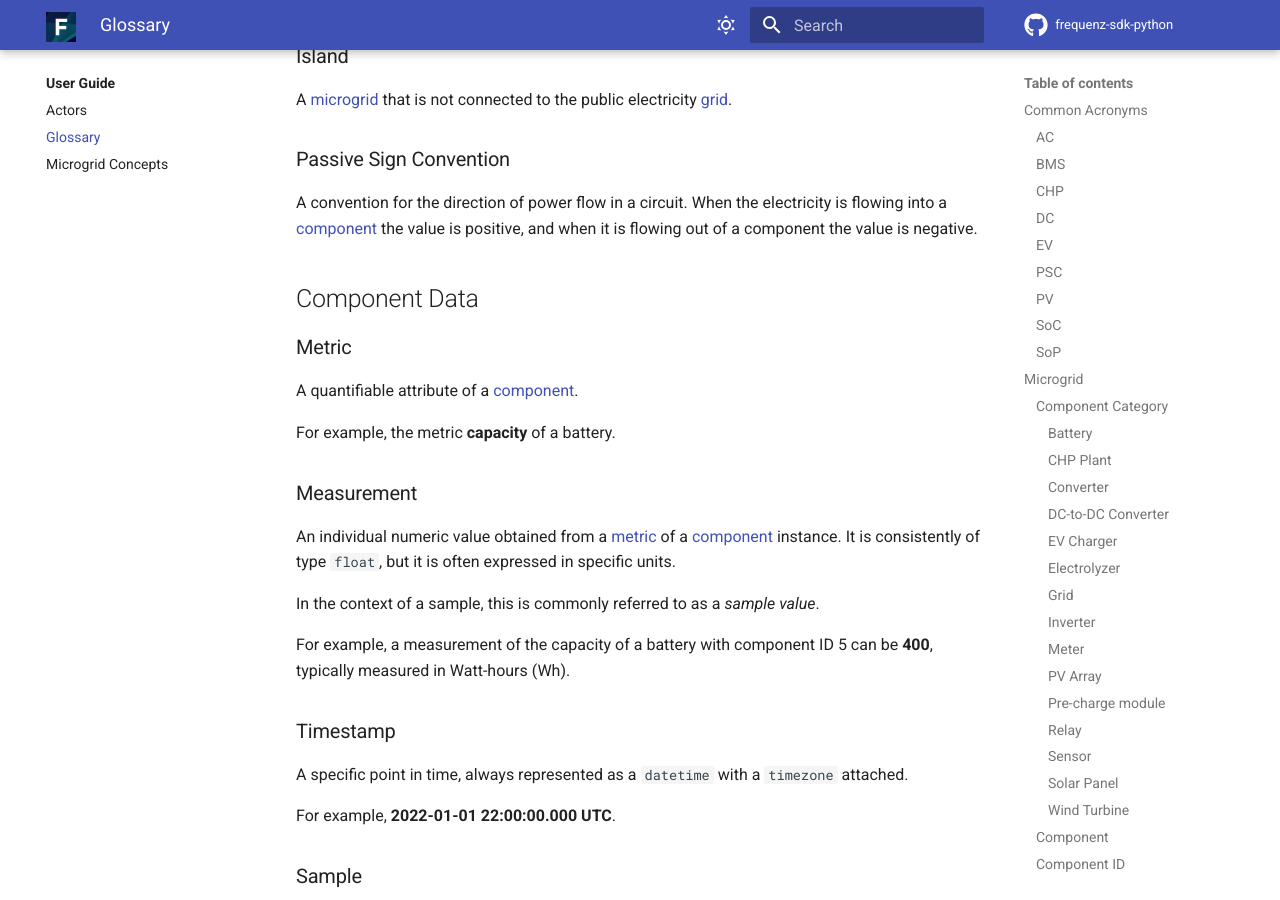
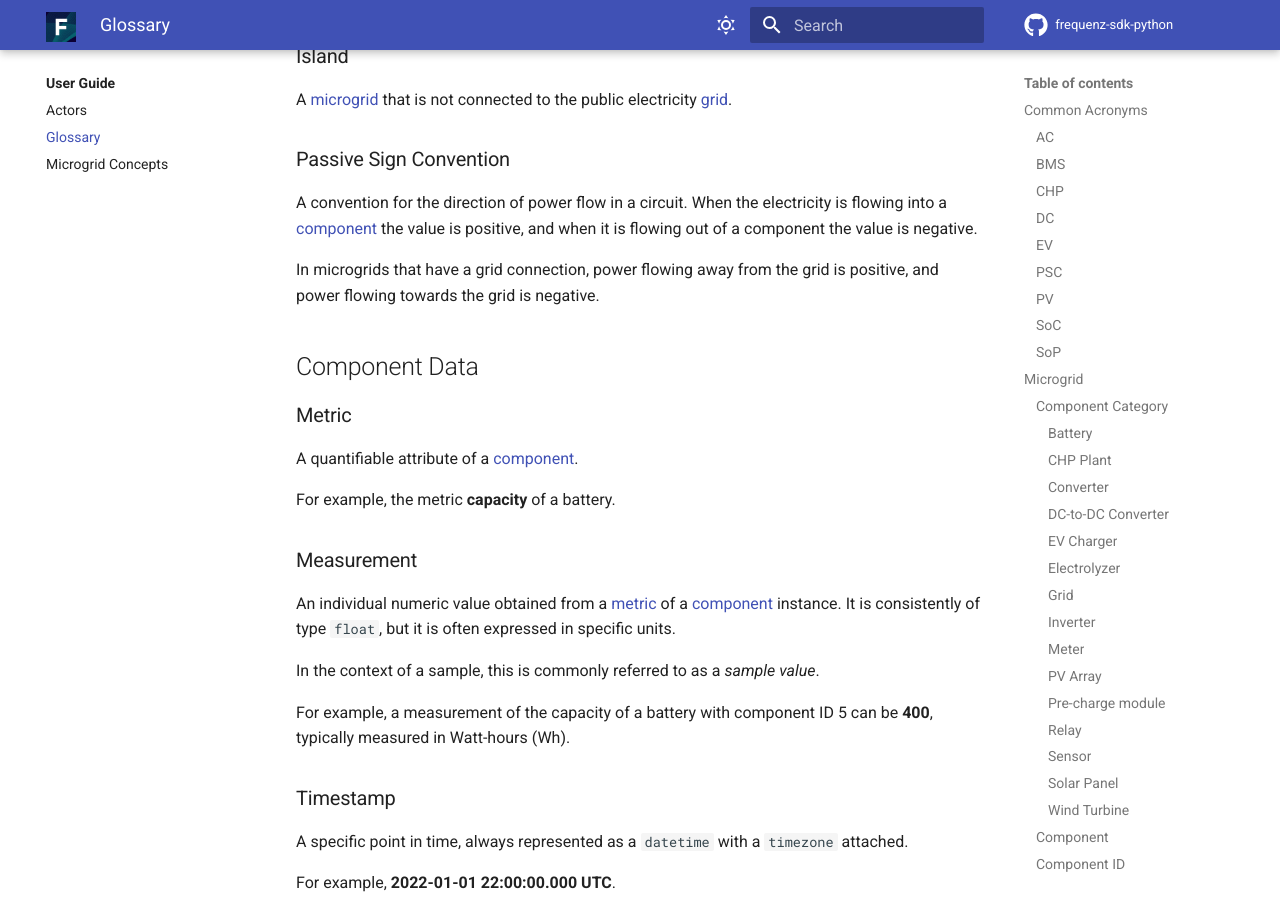
Before and after one commit to frequenz-floss/frequenz-sdk-python, an MkDocs documentation site: the page built from docs/user-guide/glossary.md, in a window 1280 px wide and 900 px high, scrolled down 3377 px. Built offline with MkDocs 1.6.1 and Material for MkDocs 9.7.7, drawn with Linux system fonts in a browser that asks for light colours; comment, search, counter and statistics services are not loaded; the version menu is left out; some of the changed lines change nothing that is shown; some of the changed text lies outside the part shown.

Commit message:
Link PSC to detailed entry in glossary
Also add some specifics about passive sign convention from the point
of view of the grid connection.

And fix a typo.

Signed-off-by: Sahas Subramanian <sahas.subramanian@proton.me>

```diff
--- a/docs/user-guide/glossary.md
+++ b/docs/user-guide/glossary.md
@@ -34,7 +34,7 @@ article](https://en.wikipedia.org/wiki/Electric_vehicle) for more details.
 
 ### PSC
 
-Passive sign convention. See the [Wikipedia
+[Passive sign convention](#passive-sign-convention). See the [Wikipedia
 article](https://en.wikipedia.org/wiki/Passive_sign_convention) for more
 details.
 
@@ -169,6 +169,9 @@ A convention for the direction of power flow in a circuit. When the electricity
 is flowing into a [component](#component) the value is positive, and when it is
 flowing out of a component the value is negative.
 
+In microgrids that have a grid connection, power flowing away from the grid is
+positive, and power flowing towards the grid is negative.
+
 ## Component Data
 
 ### Metric
@@ -277,7 +280,7 @@ Same as [power](#power).
 
 ### Load
 
-Typically refers to a device that [consume](#consumption) electricity, but also
+Typically refers to a device that [consumes](#consumption) electricity, but also
 to the amount of electricity [consumed](#consumption) by such a device. In
 a [microgrid](#microgrid) context, it is often used to refer to all the
 electrical devices that are doing active work, for example a light bulb,
```
